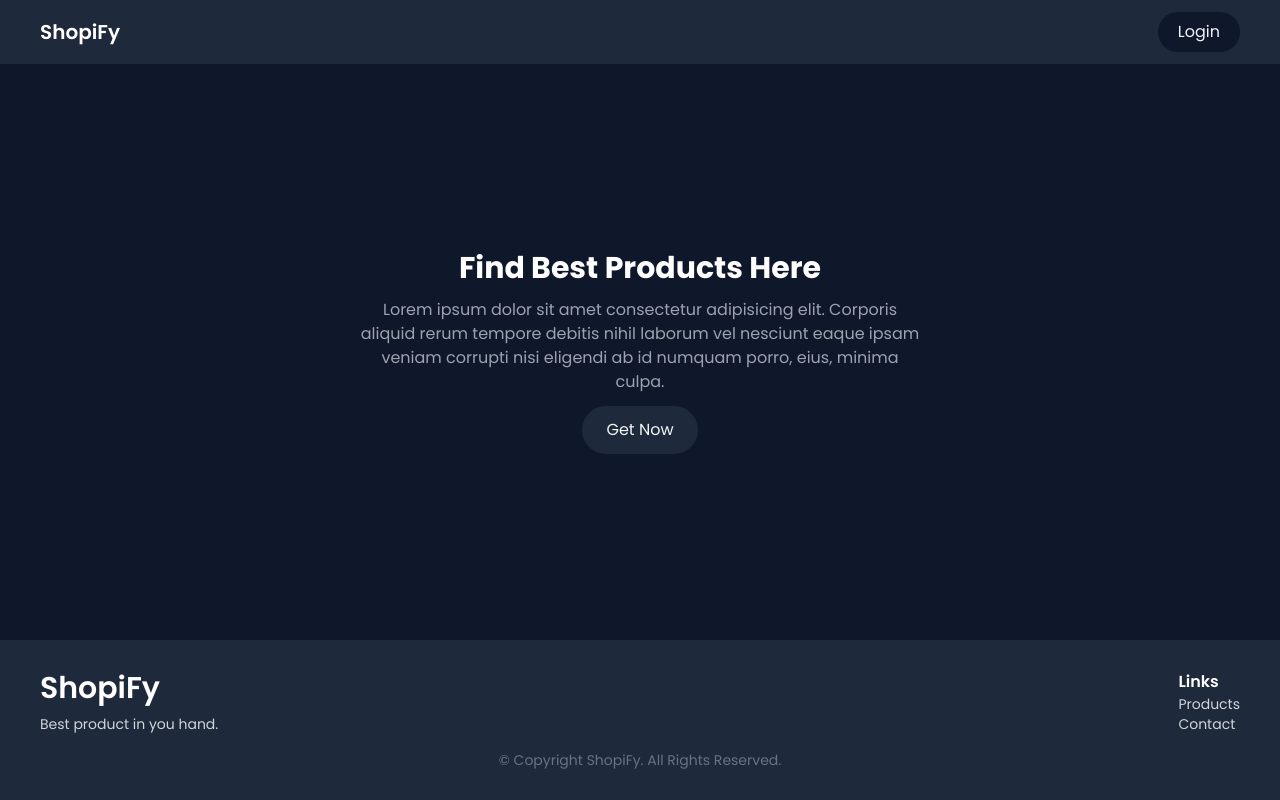
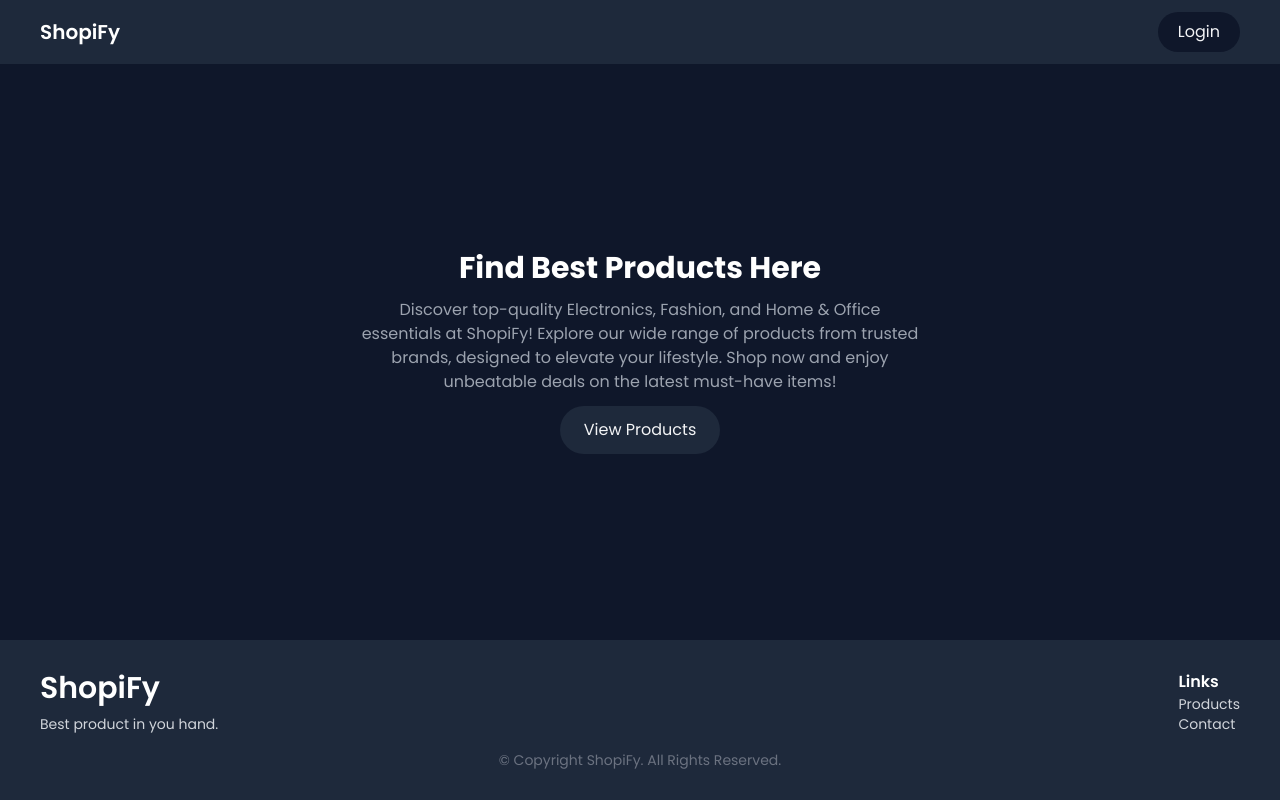
Before and after one commit to Sadiqur057/Shopify-Client, a React (Vite) app: page / in a window 1280 px wide. Built offline with nearby package versions, Linux system fonts and the light colour scheme; no server answers.

Commit message:
updated button text

```diff
--- a/src/pages/home/Home.jsx
+++ b/src/pages/home/Home.jsx
@@ -3,8 +3,8 @@ const Home = () => {
   return (
     <div className="min-h-[calc(100vh-224px)] px-4 sm:px-10 py-3 bg-primary flex flex-col items-center justify-center gap-3">
       <h1 className="text-center text-white font-bold text-3xl">Find Best Products Here</h1>
-      <h1 className="text-center text-gray-400 max-w-[560px]">Lorem ipsum dolor sit amet consectetur adipisicing elit. Corporis aliquid rerum tempore debitis nihil laborum vel nesciunt eaque ipsam veniam corrupti nisi eligendi ab id numquam porro, eius, minima culpa.</h1>
-      <Link to='/products'> <button className="bg-secondary text-gray-100 px-6 py-3 rounded-3xl hover:bg-[#294064]">Get Now</button></Link>
+      <h1 className="text-center text-gray-400 max-w-[560px]">Discover top-quality Electronics, Fashion, and Home & Office essentials at ShopiFy! Explore our wide range of products from trusted brands, designed to elevate your lifestyle. Shop now and enjoy unbeatable deals on the latest must-have items!</h1>
+      <Link to='/products'> <button className="bg-secondary text-gray-100 px-6 py-3 rounded-3xl hover:bg-[#294064]">View Products</button></Link>
     </div>
   );
 };
```
